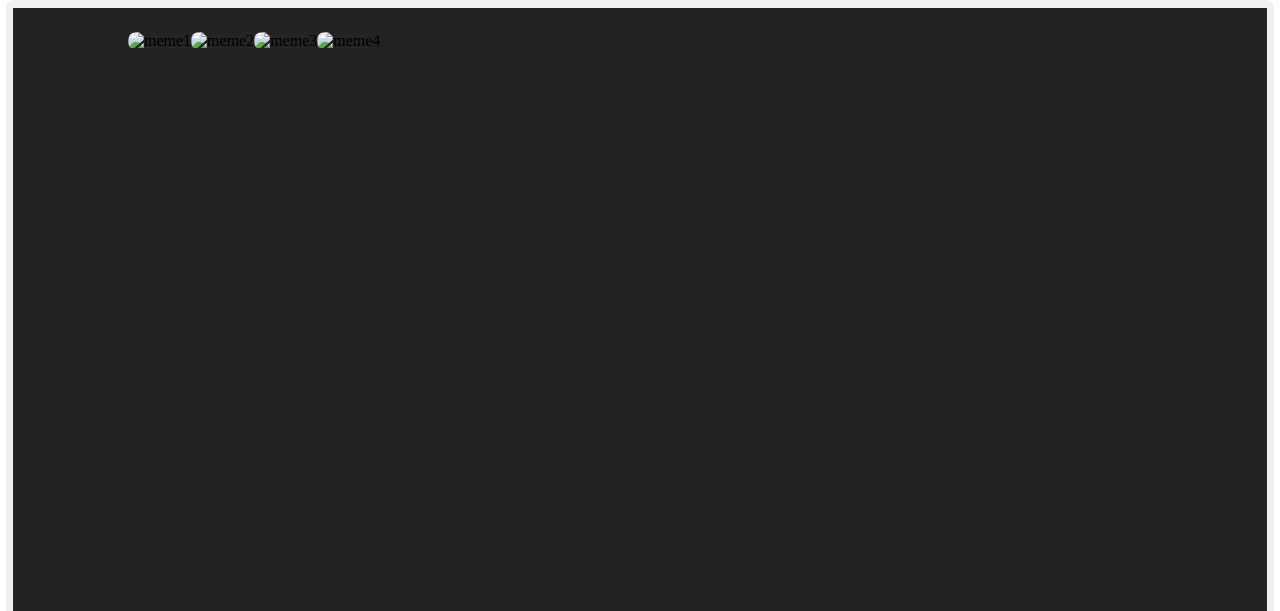
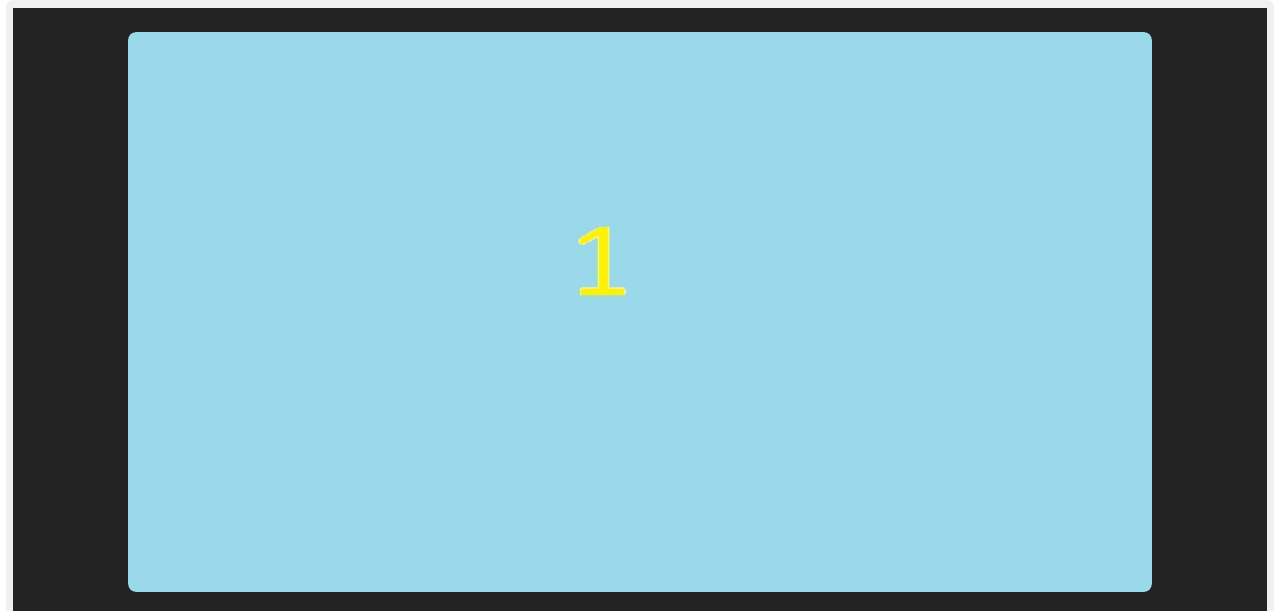
Before and after one commit to semion-sergeenko/cssMemeSlider, a plain HTML site: page cssMemeSlider/index.html in a window 1280 px wide. Shown: the top 611 px of the page. Drawn offline with Linux system fonts and the light colour scheme.

Commit message:
fix: correct path to images (Sun, Sep 15, 2024  7:10:48 PM)

```diff
--- a/cssMemeSlider/index.html
+++ b/cssMemeSlider/index.html
@@ -15,10 +15,10 @@
             <div class="pictures">
                 <div class="overflow">
                     <div class="image">
-                        <div class="img"><img class="im" src="../memeslider/assets/1.jpg" alt="meme1"></div>
-                        <div class="img"><img class="im" src="../memeslider/assets/2.jpg" alt="meme2"></div>
-                        <div class="img"><img class="im" src="../memeslider/assets/3.jpg" alt="meme3"></div>
-                        <div class="img"><img class="im" src="../memeslider/assets/4.jpg" alt="meme4"></div>
+                        <div class="img"><img class="im" src="assets/1.jpg" alt="meme1"></div>
+                        <div class="img"><img class="im" src="assets/2.jpg" alt="meme2"></div>
+                        <div class="img"><img class="im" src="assets/3.jpg" alt="meme3"></div>
+                        <div class="img"><img class="im" src="assets/4.jpg" alt="meme4"></div>
                     </div>
                 </div>
             </div>
```
